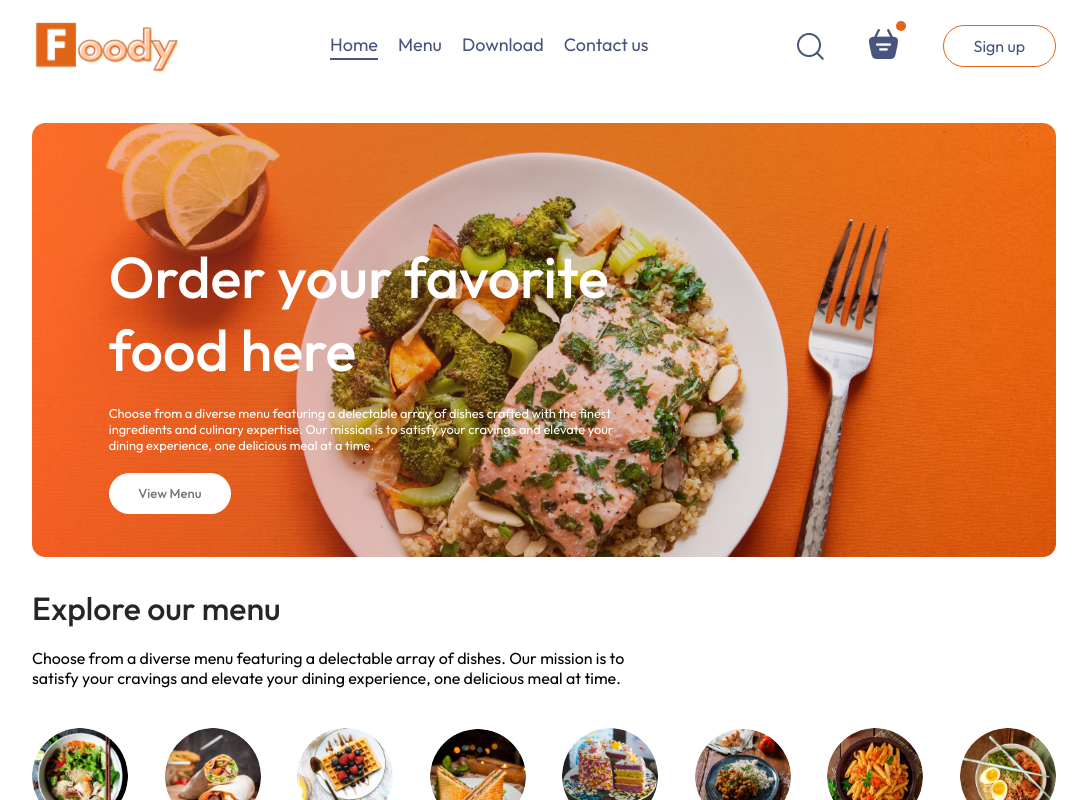
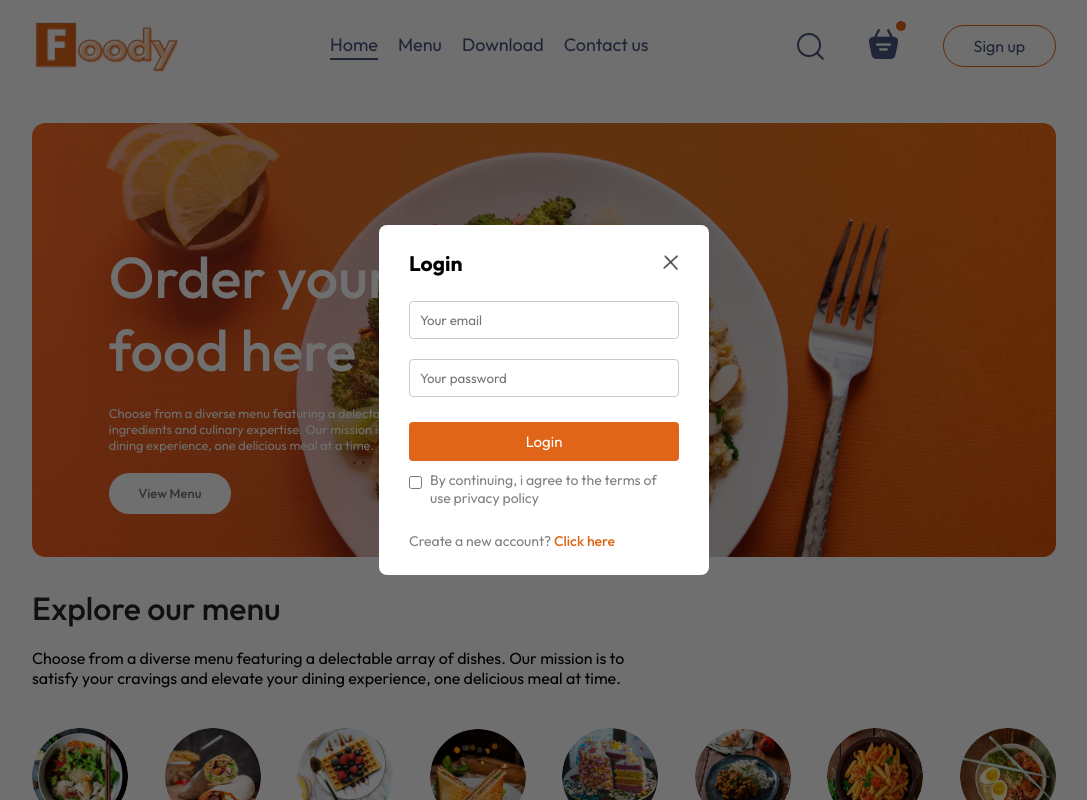
Before and after one commit to fiacrenet/foody, a React (Vite) app in the folder frontend/: page / in a window 1280 px wide. Both pictures are taken after a click on the button "Sign up". Shown: the top 800 px of the page, without its empty margins (96-1183 px from the left). Built offline with nearby package versions, Linux system fonts and the light colour scheme.

Commit message:
Login popup implemented

```diff
--- a/frontend/src/App.jsx
+++ b/frontend/src/App.jsx
@@ -1,15 +1,20 @@
-import React from 'react'
+import React, { useState } from 'react'
 import Navbar from './components/Navbar/Navbar'
 import { Route, Routes } from 'react-router-dom'
 import Home from './pages/Home/Home'
 import Cart from './pages/Cart/Cart'
 import PlaceOrder from './pages/PlaceOrder/PlaceOrder'
+import LoginPopup from './components/LoginPopup/LoginPopup'
 
 const App = () => {
+
+  const [showLogin, setShowLogin] = useState(false)
+
   return (
     <>
+    {showLogin?<LoginPopup  setShowLogin={setShowLogin} />:<></>}
       <div className='app'>
-          <Navbar/>
+          <Navbar setShowLogin={setShowLogin} />
           <Routes>
             <Route path='/' element={<Home/>}/>
             <Route path='/cart' element={<Cart/>}/>
--- /dev/null
+++ b/frontend/src/components/LoginPopup/LoginPopup.jsx
@@ -0,0 +1,35 @@
+import React, { useState } from 'react'
+import '../../styles/LoginPopup.css'
+import { assets } from '../../assets/assets'
+
+const LoginPopup = ({setShowLogin}) => {
+  const [currState, setCurrState] = useState('Login')
+  return (
+    <div className='login-popup'>
+      <form className="login-popup-container">
+        <div className="login-popup-title">
+          <h2>{currState} </h2>
+          <img onClick={()=>setShowLogin(false)} src={assets.cross_icon} alt=''/>
+        </div>
+        <div className="login-popup-inputs">
+          {currState==='Login'?<></>:<input type='text' placeholder='Your name' required />}
+          <input type='email' placeholder='Your email' required />
+          <input type='password' placeholder='Your password' required />
+          {currState==='Login'?<></>:<input type='password' placeholder='Confirm password' required />}
+        </div>
+        <button>{currState==='Sign Up'?'Create account':'Login'}</button>
+        <div className='login-popup-condition'>
+          <input type='checkbox' required />
+          <p> By continuing, i agree to the terms of use privacy policy </p>
+        </div>
+        {currState==='Login'
+        ? <p> Create a new account? <span onClick={()=>setCurrState('Sign Up')} > Click here </span> </p>
+        : <p> Already have an account? <span onClick={()=>setCurrState('Login')} > Login here </span> </p>
+        }
+      </form>
+
+    </div>
+  )
+}
+
+export default LoginPopup
--- a/frontend/src/components/Navbar/Navbar.jsx
+++ b/frontend/src/components/Navbar/Navbar.jsx
@@ -1,19 +1,20 @@
 import React, { useState } from 'react'
 import '../../styles/Navbar.css'
 import { assets } from '../../assets/assets'
+import { Link } from 'react-router-dom';
 
 
-const Navbar = () => {
+const Navbar = ({setShowLogin}) => {
 
   const [menu, setMenu] = useState('home');
   return (
     <div className='navbar'>
       <img src={assets.logo} alt="" className="logo" />
       <ul className="navbar-menu">
-        <li onClick={()=> setMenu('home')} className={menu==='home'?'active':''}>Home</li>
-        <li onClick={()=> setMenu('menu')} className={menu==='menu'?'active':''}>Menu</li>
-        <li onClick={()=> setMenu('download')} className={menu==='download'?'active':''}>Download</li>
-        <li onClick={()=> setMenu('contact-us')} className={menu==='contact-us'?'active':''}>Contact us</li>
+        <Link to='/' onClick={()=> setMenu('home')} className={menu==='home'?'active':''}>Home</Link>
+        <a href='#explore-menu' onClick={()=> setMenu('menu')} className={menu==='menu'?'active':''}>Menu</a>
+        <a href='#app-download' onClick={()=> setMenu('download')} className={menu==='download'?'active':''}>Download</a>
+        <a href='#footer' onClick={()=> setMenu('contact-us')} className={menu==='contact-us'?'active':''}>Contact us</a>
       </ul>
       <div className="navbar-right">
         <img src={assets.search_icon} alt="search icon"/>
@@ -23,7 +24,7 @@
 
           </div>
         </div>
-        <button type="submit">Sign up</button>
+        <button onClick={()=>setShowLogin(true)} type="submit">Sign up</button>
       </div>
 
     </div>
--- a/frontend/src/index.css
+++ b/frontend/src/index.css
@@ -5,6 +5,7 @@
   margin: 0;
   box-sizing: border-box;
   font-family: outfit;
+  scroll-behavior: smooth;
 }
 
 body{
--- /dev/null
+++ b/frontend/src/styles/LoginPopup.css
@@ -0,0 +1,74 @@
+.login-popup{
+    position: absolute;
+    z-index: 1;
+    width: 100%;
+    height: 100%;
+    background-color: #00000090;
+    display: grid;
+}
+
+.login-popup-container{
+    place-self: center;
+    width: max(23vw, 330px);
+    color: #808080;
+    background-color: white;
+    display: flex;
+    flex-direction: column;
+    gap: 25px;
+    padding: 25px 30px;
+    border-radius: 8px;
+    font-size: 14px;
+    animation: fadeIn 0.5s;
+}
+
+.login-popup-title{
+    display:flex;
+    justify-content: space-between;
+    align-items: center;
+    color: black;
+}
+
+.login-popup-title img{
+    width: 16px;
+    cursor: pointer;
+}
+
+.login-popup-inputs{
+    display: flex;
+    flex-direction: column;
+    gap: 20px;
+}
+
+.login-popup-inputs input{
+    outline: none;
+    border: 1px solid #c9c9c9;
+    padding: 10px;
+    border-radius: 4px;
+}
+
+.login-popup-container button{
+    border: none;
+    padding: 10px;
+    border-radius: 4px;
+    color:white;
+    background-color: #E06519;
+    font-size: 15px;
+    cursor: pointer;
+}
+
+.login-popup-condition{
+    display: flex;
+    align-items: start;
+    gap: 8px;
+    margin-top: -15px;
+}
+
+.login-popup-condition input{
+    margin-top: 5px;
+}
+
+.login-popup p span{
+    color: #E06519;
+    font-weight: 500;
+    cursor: pointer;
+}
```
